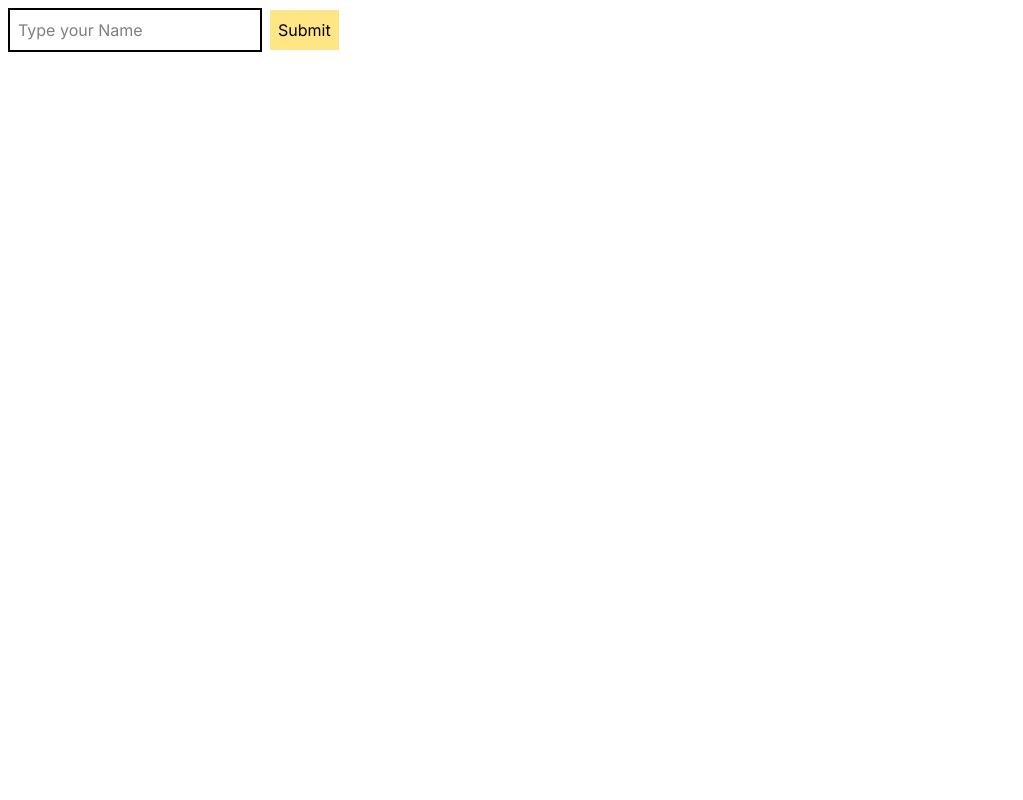
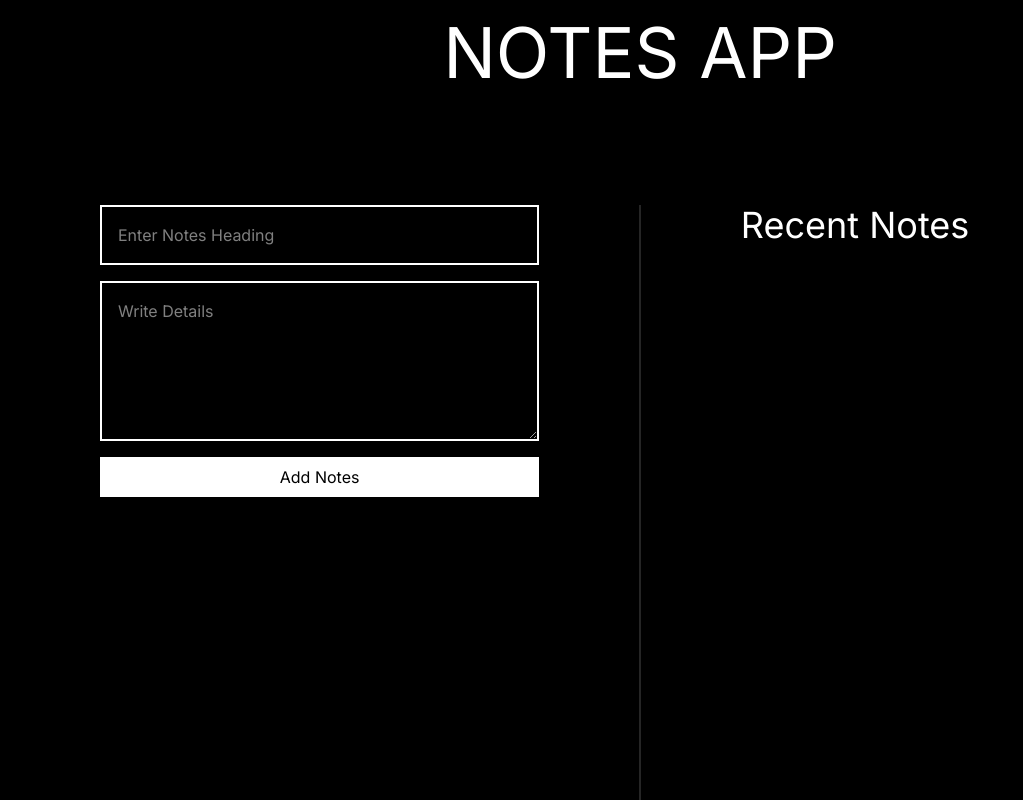
Before and after one commit to TheAbdulWahid/sheryians-full-react-course, a React (Vite) app: page / in a window 1280 px wide. Shown: the top 800 px of the page, without its empty margins (0-1023 px from the left). Built offline with nearby package versions, Linux system fonts and the light colour scheme.

Commit message:
notes app completed

```diff
--- a/index.html
+++ b/index.html
@@ -16,7 +16,7 @@
   <link rel="stylesheet" href="./src/index.css">
 </head>
 
-<body class="text-[16px]">
+<body class="text-[16px] bg-black">
   <div id="root"></div>
   <script type="module" src="/src/main.jsx"></script>
 </body>
--- a/src/App.jsx
+++ b/src/App.jsx
@@ -2,6 +2,7 @@ import Header from "./components/chapter10/Header";
 import SectionOne from "./components/chapter10/SectionOne";
 import Functions from "./components/chapter11/Functions";
 import Usestate from "./components/chapter13/Usestate";
+import Notes from "./components/notes/Notes";
 const App = () => {
   // const userData = [
   //   {
@@ -33,7 +34,7 @@ const App = () => {
   // ]
   return (
     <>
-      <Usestate/>
+      <Notes/>
     </>
   );
 };
--- /dev/null
+++ b/src/components/notes/Notes.jsx
@@ -0,0 +1,95 @@
+import { useState } from "react";
+
+const Notes = (e) => {
+  const [notesHeading, setNotesHeading] = useState("");
+  const [notesdetails, setNotesdetails] = useState("");
+  const [task, setTask] = useState([]);
+
+  const submitHandler = (e) => {
+    e.preventDefault();
+
+    const newTask = [...task];
+
+    newTask.push({ notesHeading, notesdetails });
+    setTask(newTask);
+
+    setNotesHeading("");
+    setNotesdetails("");
+  };
+
+  const deleteNote = (idx) => {
+    const allNotes = [...task];
+    allNotes.splice(idx, 1);
+    setTask(allNotes);
+  };
+
+  return (
+    <>
+      <h1 className="text-[70px] font-bold text-center uppercase text-white">
+        Notes App
+      </h1>
+      <div className="ele-form h-ful w-full p-[100px] lg:flex justify-between text-white gap-[100px]">
+        <form
+          onSubmit={(e) => {
+            submitHandler(e);
+          }}
+          className="lg:flex-col gap-4 lg:flex lg:w-1/2"
+        >
+          <input
+            value={notesHeading}
+            onChange={(e) => {
+              setNotesHeading(e.target.value);
+            }}
+            type="text"
+            placeholder="Enter Notes Heading"
+            className="border-2 p-4 outline-0"
+          />
+          <textarea
+            value={notesdetails}
+            onChange={(e) => {
+              setNotesdetails(e.target.value);
+            }}
+            id="details"
+            placeholder="Write Details"
+            className="p-4 border-2 outline-0 h-40"
+          ></textarea>
+          <button type="submit" className="bg-white text-black p-2 outline-0">
+            Add Notes
+          </button>
+        </form>
+        <div className="divider h-screen bg-[#e3e3e329] w-[2px]"></div>
+        <div className="notes-div min-h-screen lg:w-1/2">
+          <h1 className="title text-4xl text-white mb-6 font-bold">
+            Recent Notes
+          </h1>
+          <div className="notes-container flex flex-wrap gap-4">
+            {task.map((e, idx) => {
+              return (
+                <div
+                  key={idx}
+                  className="note h-[300px] w-[200px] bg-white text-black rounded-2xl p-[20px] relative"
+                >
+                  <h3 className="note-title text-[24px] font-bold ">
+                    {e.notesHeading}
+                  </h3>
+                  <p className="note-detail text-[18px] text-[#666]">
+                    {e.notesdetails}
+                  </p>
+                  <button
+                    onClick={(f) => {
+                      deleteNote(idx);
+                    }}
+                    className="bg-red-500 text-white font-bold p-[4px] rounded text-[12px] absolute top-[10px] right-[10px]"
+                  >
+                    Delete
+                  </button>
+                </div>
+              );
+            })}
+          </div>
+        </div>
+      </div>
+    </>
+  );
+};
+export default Notes;
```
